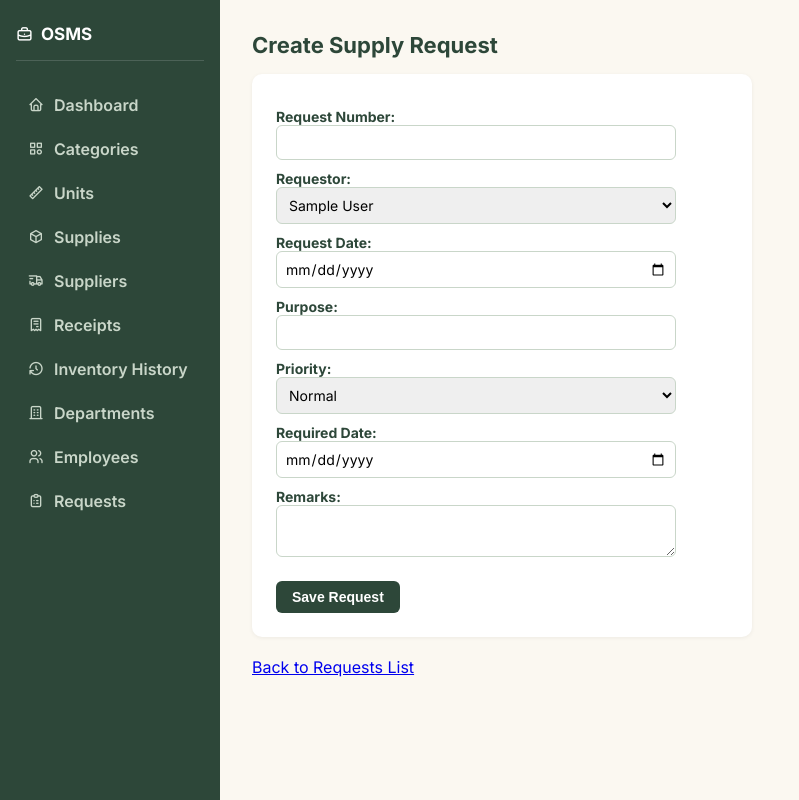
After one commit to saoirse-sav/Office-Supply-Management-System, a Flask app: page /requests/add in a window 1280 px wide. The commit adds this page. Shown: the whole page, without its empty margins (0-799 px from the left). Run offline with Flask 3, Linux system fonts and the light colour scheme; tables that the repository leaves empty or names only in its code hold one stand-in row (values such as "Sample post").

Commit message:
lab 18 completed

```diff
--- a/app.py
+++ b/app.py
@@ -424,6 +424,40 @@ def add_employee():
     conn.close()
     return render_template('add_employee.html', departments=department_list)
 
+@app.route('/requests')
+def requests_list():
+    conn = get_connection()
+    cursor = conn.cursor(dictionary=True)
+    cursor.execute('SELECT supply_requests.*, employees.first_name, employees.last_name, departments.department_name FROM supply_requests LEFT JOIN employees ON supply_requests.employee_id = employees.employee_id LEFT JOIN departments ON supply_requests.department_id = departments.department_id ORDER BY supply_requests.request_id DESC')
+    all_requests = cursor.fetchall()
+    conn.close()
+    return render_template('requests.html', requests=all_requests)
+
+@app.route('/requests/add', methods=['GET', 'POST'])
+def add_request():
+    conn = get_connection()
+    cursor = conn.cursor(dictionary=True)
+    if request.method == 'POST':
+        request_number = request.form['request_number']
+        employee_id = request.form['employee_id']
+        request_date = request.form['request_date']
+        purpose = request.form['purpose']
+        priority = request.form['priority']
+        required_date = request.form['required_date']
+        remarks = request.form['remarks']
+        cursor.execute('SELECT department_id FROM employees WHERE employee_id=%s', (employee_id,))
+        employee_row = cursor.fetchone()
+        department_id = employee_row['department_id']
+        cursor.execute('INSERT INTO supply_requests (request_number, employee_id, department_id, request_date, purpose, priority, required_date, remarks) VALUES (%s, %s, %s, %s, %s, %s, %s, %s)', (request_number, employee_id, department_id, request_date, purpose, priority, required_date, remarks))
+        conn.commit()
+        new_request_id = cursor.lastrowid
+        conn.close()
+        return redirect('/requests')
+    cursor.execute('SELECT * FROM employees WHERE status="Active"')
+    employee_list = cursor.fetchall()
+    conn.close()
+    return render_template('add_request.html', employees=employee_list)
+
 @app.route('/receipts/add', methods=['GET', 'POST'])
 def add_receipt():
     conn = get_connection()
--- /dev/null
+++ b/templates/add_request.html
@@ -0,0 +1,22 @@
+ {% extends "base.html" %}
+ {% block title %}Create Request{% endblock %}
+ {% block content %}
+ <h1>Create Supply Request</h1>
+ <form method="POST">
+    <label>Request Number:</label>
+    <input type="text" name="request_number" required>
+    <label>Requestor:</label>
+    <select name="employee_id" required> {% for emp in employees %} <option value="{{ emp.employee_id }}">{{ emp.first_name }} {{ emp.last_name }}</option> {% endfor %} </select>
+    <label>Request Date:</label>
+    <input type="date" name="request_date" required>
+    <label>Purpose:</label> <input type="text" name="purpose">
+    <label>Priority:</label>
+    <select name="priority"> <option value="Low">Low</option> <option value="Normal" selected>Normal</option> <option value="High">High</option> <option value="Urgent">Urgent</option> </select>
+    <label>Required Date:</label>
+    <input type="date" name="required_date">
+    <label>Remarks:</label>
+    <textarea name="remarks"></textarea> <br><br>
+    <button type="submit" class="btn">Save Request</button>
+</form> <br>
+<a href="/requests">Back to Requests List</a>
+{% endblock %}
--- a/templates/base.html
+++ b/templates/base.html
@@ -19,6 +19,7 @@
             <a href="/inventory/transactions"><i class="ti ti-history"></i>Inventory History</a>
             <a href="/departments"><i class="ti ti-building"></i>Departments</a>
             <a href="/employees"><i class="ti ti-users"></i>Employees</a>
+            <a href="/requests"><i class="ti ti-clipboard-list"></i>Requests</a>
 
 
         </div>
```
Also changed, not shown: templates/requests.html (added, +28 -0 lines).
